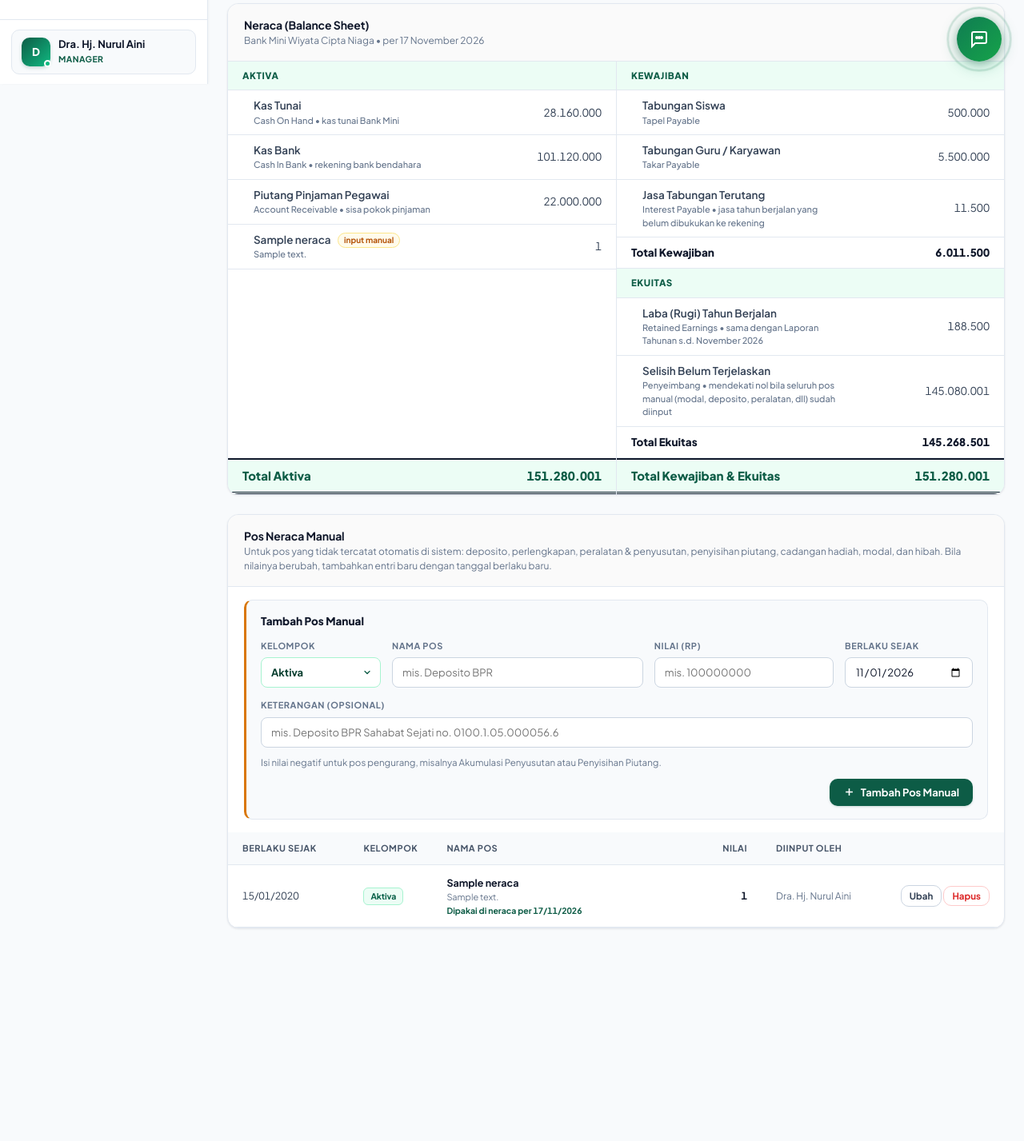
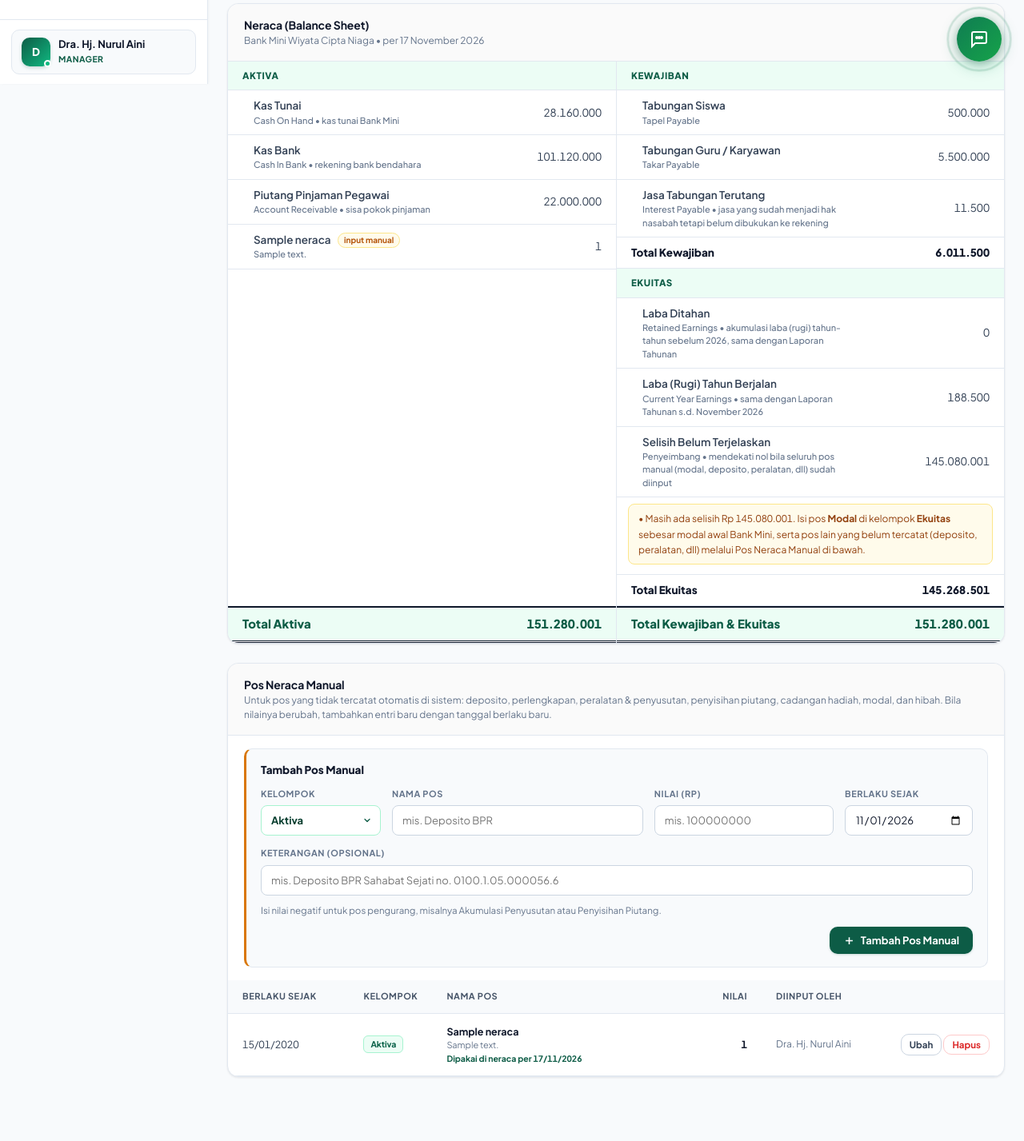
Before and after one commit to Rezkunz/SIPINTAR, a Laravel app: page /laporan/neraca in a window 1280 px wide. Shown: the part 695-2122 px from the top of the page at 80% size. Before the commit the page ends 1857 px from the top, so only its background shows below. Run offline with Laravel 12, Linux system fonts and the light colour scheme; a user stored in the database is signed in; data comes from the database, SQL or seed files in the repository; tables that the repository leaves empty hold one stand-in row (values such as "Sample post").

Commit message:
Fix neraca
Fix neraca

```diff
--- a/app/Http/Controllers/Manager/LaporanNeracaController.php
+++ b/app/Http/Controllers/Manager/LaporanNeracaController.php
@@ -68,7 +68,10 @@ class LaporanNeracaController extends Controller
             fputcsv($output, ['KEWAJIBAN'], ';');
             fputcsv($output, ['Tabungan Siswa', $n['kewajiban']['tabungan_siswa']], ';');
             fputcsv($output, ['Tabungan Guru/Karyawan', $n['kewajiban']['tabungan_guru']], ';');
-            fputcsv($output, ['Jasa Tabungan Terutang (tahun berjalan)', $n['kewajiban']['jasa_terutang']], ';');
+            fputcsv($output, ['Jasa Tabungan Terutang (belum dibukukan)', $n['kewajiban']['jasa_terutang']], ';');
+            if ($n['kewajiban']['kelebihan_potongan'] > 0) {
+                fputcsv($output, ['Kelebihan Potongan Pegawai (wajib dikembalikan)', $n['kewajiban']['kelebihan_potongan']], ';');
+            }
             foreach ($n['posManual']['kewajiban'] as $p) {
                 fputcsv($output, [$p->nama_pos . ' (input manual)', (float) $p->nilai], ';');
             }
@@ -77,6 +80,7 @@ class LaporanNeracaController extends Controller
             foreach ($n['posManual']['ekuitas'] as $p) {
                 fputcsv($output, [$p->nama_pos . ' (input manual)', (float) $p->nilai], ';');
             }
+            fputcsv($output, ['Laba Ditahan (tahun-tahun sebelumnya)', $n['ekuitas']['laba_ditahan']], ';');
             fputcsv($output, ['Laba (Rugi) Tahun Berjalan', $n['ekuitas']['laba_berjalan']], ';');
             fputcsv($output, ['Selisih Belum Terjelaskan', $n['ekuitas']['modal_selisih']], ';');
             fputcsv($output, ['TOTAL EKUITAS', $n['totalEkuitas']], ';');
@@ -125,10 +129,14 @@ class LaporanNeracaController extends Controller
                             $baris(['   Tabungan Guru/Karyawan (Takar Payable)', $n['kewajiban']['tabungan_guru']]),
                             $baris(['   Jasa Tabungan Terutang (Interest Payable)', $n['kewajiban']['jasa_terutang']]),
                         ],
+                        $n['kewajiban']['kelebihan_potongan'] > 0
+                            ? [$baris(['   Kelebihan Potongan Pegawai (wajib dikembalikan)', $n['kewajiban']['kelebihan_potongan']])]
+                            : [],
                         $manual('kewajiban'),
                         [$baris(['Total Kewajiban', $n['totalKewajiban']], 'subtotal'), $baris(['EKUITAS', null], 'grup')],
                         $manual('ekuitas'),
                         [
+                            $baris(['   Laba Ditahan (tahun-tahun sebelumnya)', $n['ekuitas']['laba_ditahan']]),
                             $baris(['   Laba (Rugi) Tahun Berjalan', $n['ekuitas']['laba_berjalan']]),
                             $baris(['   Selisih Belum Terjelaskan', $n['ekuitas']['modal_selisih']]),
                             $baris(['Total Ekuitas', $n['totalEkuitas']], 'subtotal'),
@@ -143,9 +151,11 @@ class LaporanNeracaController extends Controller
 
     /**
      * Aktiva    = kas tunai + kas bank (dihitung mundur dari saldo kas saat ini) + sisa pokok piutang.
-     * Kewajiban = saldo tabungan siswa & guru + jasa tabungan tahun berjalan yang belum dibukukan.
+     * Kewajiban = saldo tabungan siswa & guru + jasa tabungan yang belum dibukukan (akumulatif sejak awal)
+     *             + kelebihan potong gaji yang wajib dikembalikan.
      * Pos manual (tblPOS_NERACA) menambah baris aktiva/kewajiban/ekuitas sesuai nilai yang berlaku.
-     * Ekuitas   = aktiva - kewajiban; sisanya setelah laba berjalan & pos ekuitas manual
+     * Ekuitas   = aktiva - kewajiban = laba ditahan (tahun-tahun lalu) + laba berjalan + pos ekuitas manual;
+     *             sisanya setelah laba ditahan, laba berjalan & pos ekuitas manual
      *             ditampilkan sebagai selisih belum terjelaskan.
      */
     private function susunNeraca(Request $request): array
@@ -171,13 +181,18 @@ class LaporanNeracaController extends Controller
         ];
 
         $labaRugi    = LabaRugiService::hitung($tanggalPosisi->year, $tanggalPosisi->month)['total'];
-        $jasaBeban   = $labaRugi['jasa_siswa'] + $labaRugi['jasa_guru'];
-        $jasaDibayar = JasaTabunganService::jasaDibukukan($tanggalPosisi->copy()->startOfYear(), $batas);
+        $tahunLalu   = $this->ringkasanTahunSebelum($tanggalPosisi->year);
+        // Jasa terutang akumulatif: seluruh beban jasa sejak tahun pertama dikurangi seluruh jasa yang
+        // sudah dibukukan, agar jasa tahun lalu yang belum dibukukan tidak hilang saat berganti tahun
+        $jasaBeban   = $labaRugi['jasa_siswa'] + $labaRugi['jasa_guru'] + $tahunLalu['jasa'];
+        $jasaDibayar = JasaTabunganService::jasaDibukukan(Carbon::create(2000, 1, 1), $batas);
 
         $kewajiban = [
             'tabungan_siswa' => JasaTabunganService::totalSaldo('siswa', $batas),
             'tabungan_guru'  => JasaTabunganService::totalSaldo('guru', $batas),
             'jasa_terutang'  => $jasaBeban - $jasaDibayar,
+            // Dana potong gaji yang diterima tetapi tidak menjadi angsuran: milik pegawai, wajib dikembalikan
+            'kelebihan_potongan' => $this->kelebihanPotonganPada($tanggalPosisi),
         ];
 
         $posManual = $this->posManualPada($tanggalPosisi);
@@ -186,10 +201,13 @@ class LaporanNeracaController extends Controller
         $totalKewajiban = array_sum($kewajiban) + (float) $posManual['kewajiban']->sum('nilai');
         $totalEkuitas   = $totalAktiva - $totalKewajiban;
 
+        $labaDitahan = $tahunLalu['laba'];
+
         $ekuitas = [
+            'laba_ditahan'  => $labaDitahan,
             'laba_berjalan' => $labaRugi['laba'],
-            // Selisih yang belum terjelaskan oleh laba berjalan maupun pos ekuitas manual (modal, hibah, dll)
-            'modal_selisih' => $totalEkuitas - $labaRugi['laba'] - (float) $posManual['ekuitas']->sum('nilai'),
+            // Selisih yang belum terjelaskan oleh laba (ditahan & berjalan) maupun pos ekuitas manual (modal, hibah, dll)
+            'modal_selisih' => $totalEkuitas - $labaDitahan - $labaRugi['laba'] - (float) $posManual['ekuitas']->sum('nilai'),
         ];
 
         $totalTabungan = $kewajiban['tabungan_siswa'] + $kewajiban['tabungan_guru'];
@@ -238,6 +256,65 @@ class LaporanNeracaController extends Controller
     }
 
     /**
+     * Akumulasi seluruh tahun sebelum $tahun, per tahun penuh dengan rumus Laporan Tahunan:
+     * 'laba' = laba ditahan, 'jasa' = beban jasa tabungan. Dimulai dari tahun pertama yang punya
+     * data (mutasi kas, angsuran, atau transaksi tabungan).
+     *
+     * @return array{laba: float, jasa: float}
+     */
+    private function ringkasanTahunSebelum(int $tahun): array
+    {
+        $tahunPertama = collect([
+            DB::table('tblMUTASI_KAS')->min('tgl_mutasi'),
+            DB::table('tblANGSURAN')->min('tgl_bayar'),
+            DB::table('tblTRANSAKSI')->min('tgl_transaksi'),
+        ])->filter()->map(fn ($tgl) => Carbon::parse($tgl)->year)->min();
+
+        $hasil = ['laba' => 0.0, 'jasa' => 0.0];
+        if (!$tahunPertama || $tahunPertama >= $tahun) {
+            return $hasil;
+        }
+
+        for ($t = $tahunPertama; $t < $tahun; $t++) {
+            $total = LabaRugiService::hitung($t, 12)['total'];
+            $hasil['laba'] += $total['laba'];
+            $hasil['jasa'] += $total['jasa_siswa'] + $total['jasa_guru'];
+        }
+
+        return ['laba' => round($hasil['laba'], 2), 'jasa' => round($hasil['jasa'], 2)];
+    }
+
+    /**
+     * Kelebihan potong gaji s.d. tanggal: penerimaan paket potongan (mutasi kas masuk "#RP-{id}")
+     * dikurangi angsuran yang terbentuk dari paket tersebut. Sama dengan "Kelebihan potongan"
+     * di Buku Kas Bendahara.
+     */
+    private function kelebihanPotonganPada(Carbon $tanggal): float
+    {
+        $penerimaan = DB::table('tblMUTASI_KAS')
+            ->where('arah', 'masuk')
+            ->whereNull('angsuran_id')
+            ->whereNull('transaksi_id')
+            ->where('uraian', 'like', '%potongan gaji paket #RP-%')
+            ->whereDate('tgl_mutasi', '<=', $tanggal)
+            ->get(['nominal', 'uraian']);
+
+        $total = 0.0;
+        foreach ($penerimaan as $m) {
+            if (!preg_match('/#RP-(\d+)/i', (string) $m->uraian, $cocok)) {
+                continue;
+            }
+            $angsuran = (float) DB::table('tblANGSURAN as ang')
+                ->join('tblDETAIL_POTONGAN as dp', 'ang.detail_potongan_id', '=', 'dp.detail_potongan_id')
+                ->where('dp.rencana_potongan_id', (int) $cocok[1])
+                ->sum(DB::raw('ang.bayar_pokok + ang.bayar_bunga'));
+            $total += max(0.0, (float) $m->nominal - $angsuran);
+        }
+
+        return round($total, 2);
+    }
+
+    /**
      * Saldo kas pada akhir tanggal = saldo saat ini dikurangi mutasi sesudah tanggal tersebut.
      */
     private function saldoKasPada(string $jenisKas, Carbon $tanggal): float
--- a/resources/views/manager/laporan/neraca.blade.php
+++ b/resources/views/manager/laporan/neraca.blade.php
@@ -165,9 +165,15 @@
                         <td class="lap-income-num">{{ $rp($kewajiban['tabungan_guru']) }}</td>
                     </tr>
                     <tr>
-                        <td class="lap-income-item">Jasa Tabungan Terutang <span class="lap-income-note">Interest Payable &bull; jasa tahun berjalan yang belum dibukukan ke rekening</span></td>
+                        <td class="lap-income-item">Jasa Tabungan Terutang <span class="lap-income-note">Interest Payable &bull; jasa yang sudah menjadi hak nasabah tetapi belum dibukukan ke rekening</span></td>
                         <td class="lap-income-num">{{ $rpAkuntansi($kewajiban['jasa_terutang']) }}</td>
                     </tr>
+                    @if ($kewajiban['kelebihan_potongan'] > 0)
+                        <tr dusk="kewajiban-kelebihan-potongan">
+                            <td class="lap-income-item">Kelebihan Potongan Pegawai <span class="lap-income-note">Refund Payable &bull; dana potong gaji yang tidak menjadi angsuran, wajib dikembalikan ke pegawai</span></td>
+                            <td class="lap-income-num">{{ $rp($kewajiban['kelebihan_potongan']) }}</td>
+                        </tr>
+                    @endif
                     @foreach ($posManual['kewajiban'] as $p)
                         <tr>
                             <td class="lap-income-item">{{ $p->nama_pos }} <span class="neraca-manual-tag">input manual</span><span class="lap-income-note">{{ $p->keterangan ?: 'Berlaku sejak ' . \Carbon\Carbon::parse($p->tgl_berlaku)->format('d/m/Y') }}</span></td>
@@ -186,14 +192,37 @@
                             <td class="lap-income-num">{{ $rpAkuntansi($p->nilai) }}</td>
                         </tr>
                     @endforeach
+                    <tr dusk="laba-ditahan">
+                        <td class="lap-income-item">Laba Ditahan <span class="lap-income-note">Retained Earnings &bull; akumulasi laba (rugi) tahun-tahun sebelum {{ $tanggalPosisi->year }}, sama dengan Laporan Tahunan</span></td>
+                        <td class="lap-income-num">{{ $rpAkuntansi($ekuitas['laba_ditahan']) }}</td>
+                    </tr>
                     <tr>
-                        <td class="lap-income-item">Laba (Rugi) Tahun Berjalan <span class="lap-income-note">Retained Earnings &bull; sama dengan Laporan Tahunan s.d. {{ $tanggalPosisi->translatedFormat('F Y') }}</span></td>
+                        <td class="lap-income-item">Laba (Rugi) Tahun Berjalan <span class="lap-income-note">Current Year Earnings &bull; sama dengan Laporan Tahunan s.d. {{ $tanggalPosisi->translatedFormat('F Y') }}</span></td>
                         <td class="lap-income-num">{{ $rpAkuntansi($ekuitas['laba_berjalan']) }}</td>
                     </tr>
                     <tr>
                         <td class="lap-income-item">Selisih Belum Terjelaskan <span class="lap-income-note">Penyeimbang &bull; mendekati nol bila seluruh pos manual (modal, deposito, peralatan, dll) sudah diinput</span></td>
                         <td class="lap-income-num">{{ $rpAkuntansi($ekuitas['modal_selisih']) }}</td>
                     </tr>
+                    @php
+                        // Pos bernama "modal" yang tercatat di luar kelompok Ekuitas (data lama sebelum validasi)
+                        $modalSalahKelompok = $posManual['aktiva']->concat($posManual['kewajiban'])
+                            ->filter(fn ($p) => preg_match('/\bmodal\b/i', $p->nama_pos));
+                    @endphp
+                    @if (round($ekuitas['modal_selisih']) != 0 || $modalSalahKelompok->isNotEmpty())
+                        <tr dusk="petunjuk-selisih">
+                            <td colspan="2" style="padding:8px 14px 12px;">
+                                <div style="font-size:12px; color:#92400E; background:#FFFBEB; border:1px solid #FDE68A; border-radius:8px; padding:8px 12px; line-height:1.6;">
+                                    @if (round($ekuitas['modal_selisih']) != 0)
+                                        <div>&bull; Masih ada selisih Rp {{ $rp(abs($ekuitas['modal_selisih'])) }}. Isi pos <strong>Modal</strong> di kelompok <strong>Ekuitas</strong> sebesar modal awal Bank Mini, serta pos lain yang belum tercatat (deposito, peralatan, dll) melalui Pos Neraca Manual di bawah.</div>
+                                    @endif
+                                    @foreach ($modalSalahKelompok as $p)
+                                        <div>&bull; Pos "{{ $p->nama_pos }}" (Rp {{ $rp($p->nilai) }}) tercatat di kelompok {{ ucfirst($p->kelompok) }}; modal seharusnya di kelompok Ekuitas. Ubah kelompoknya melalui Pos Neraca Manual.</div>
+                                    @endforeach
+                                </div>
+                            </td>
+                        </tr>
+                    @endif
                     <tr class="lap-income-subtotal">
                         <td>Total Ekuitas</td>
                         <td class="lap-income-num">{{ $rpAkuntansi($totalEkuitas) }}</td>
```
Also changed, not shown: app/Http/Controllers/Manager/PosNeracaController.php (+8 -0 lines), tests/Modul_Pinjaman/LaporanNeracaTest.php (+18 -0 lines).
